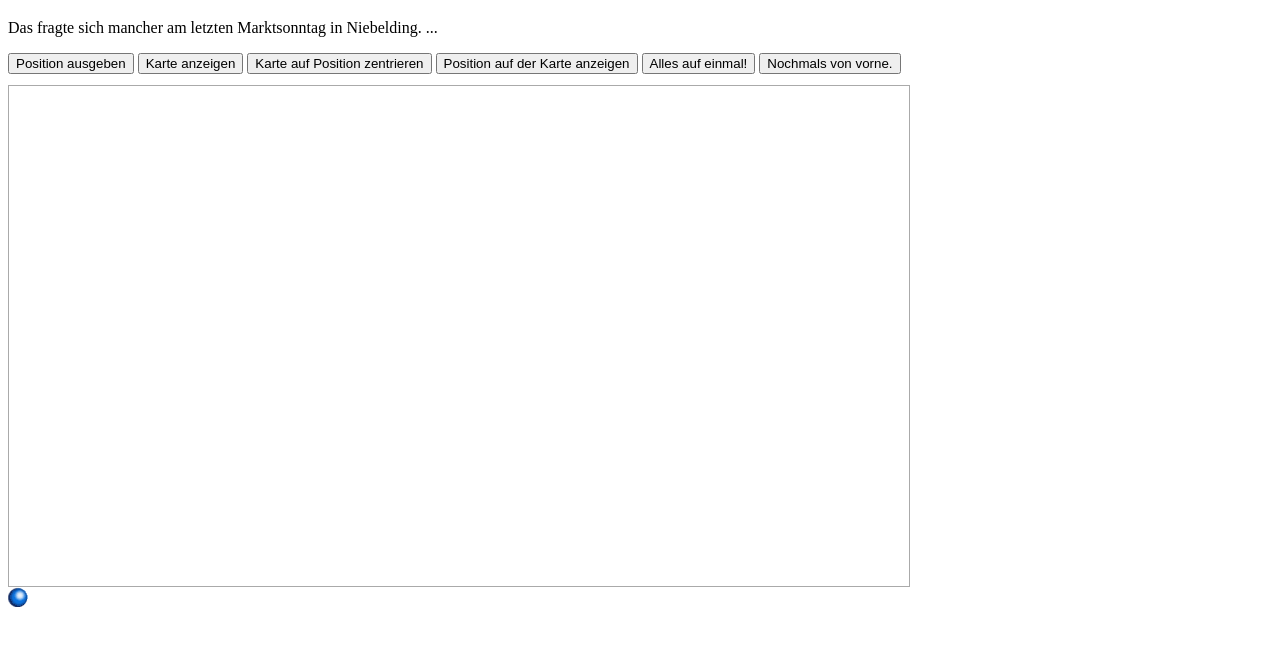
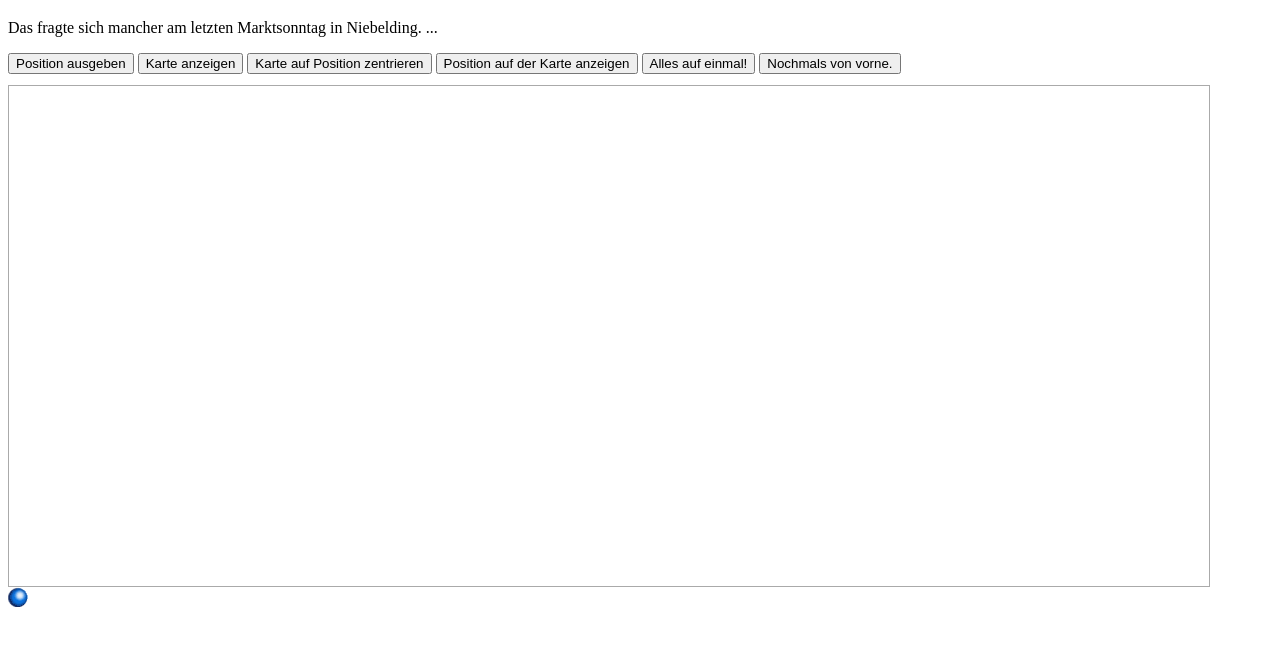
Before and after one commit to gymwm/Heinecke, a plain HTML site: page index.html in a window 1280 px wide. Shown: the part 61-706 px from the top of the page. Drawn offline with Linux system fonts and the light colour scheme.

Commit message:
Breite der Karte
1200

```diff
--- a/index.html
+++ b/index.html
@@ -17,7 +17,7 @@
       <button id="fuenf" onClick="alles()">Alles auf einmal!</button>
       <button id="sechs" onClick="resetMap()">Nochmals von vorne.</button>
       <!-- der Platzhalter für die Karte -->
-      <div id="map" style="height: 500px; width: 900px;border:1px solid #aaa;margin-top:11px;"></div>
+      <div id="map" style="height: 500px; width: 1200px;border:1px solid #aaa;margin-top:11px;"></div>
       <!-- ein Bild zum Anzeigen der Position -->
       <img id="geolocation_marker" src="point.png" />
       <script type="text/javascript">
```
